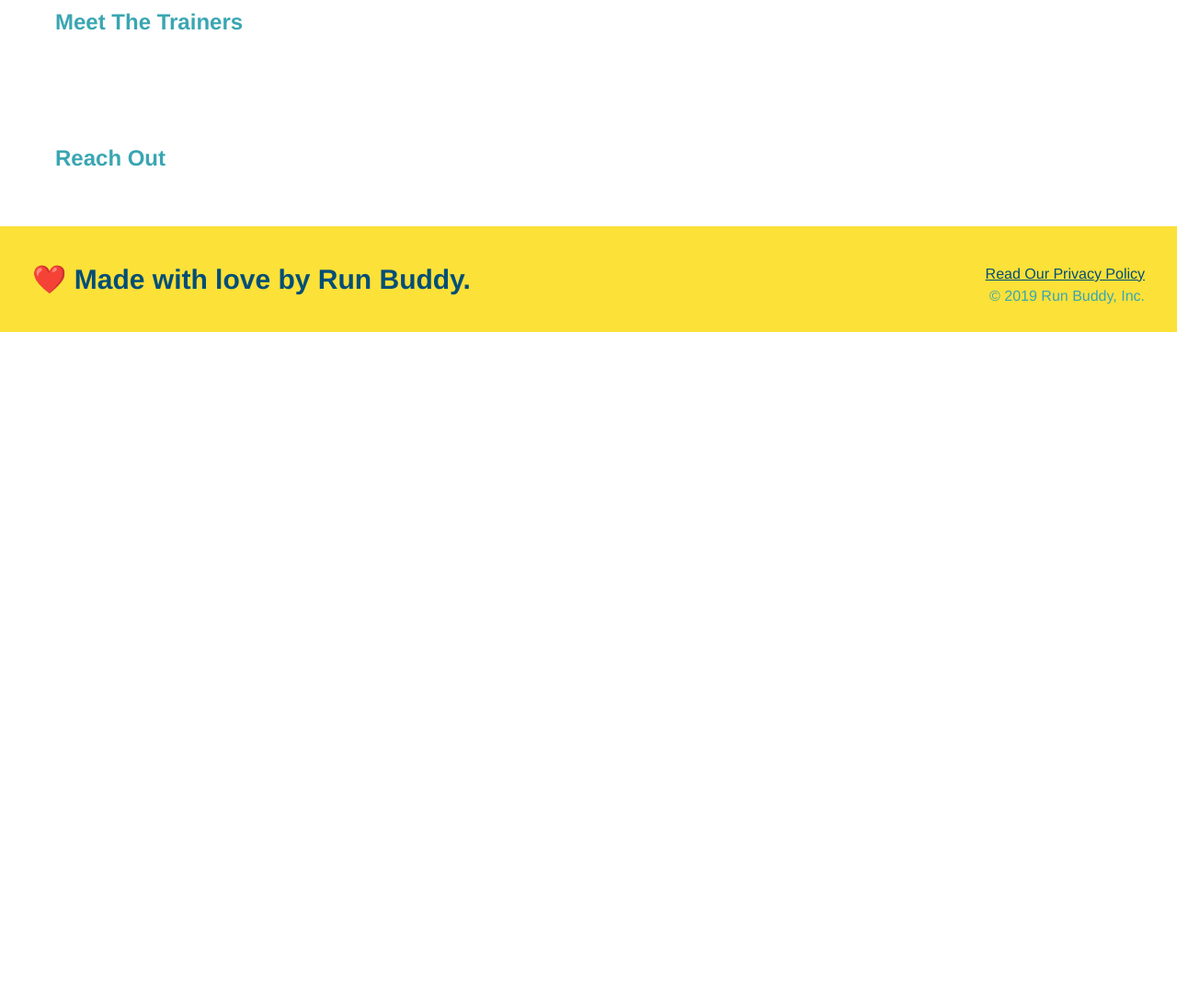
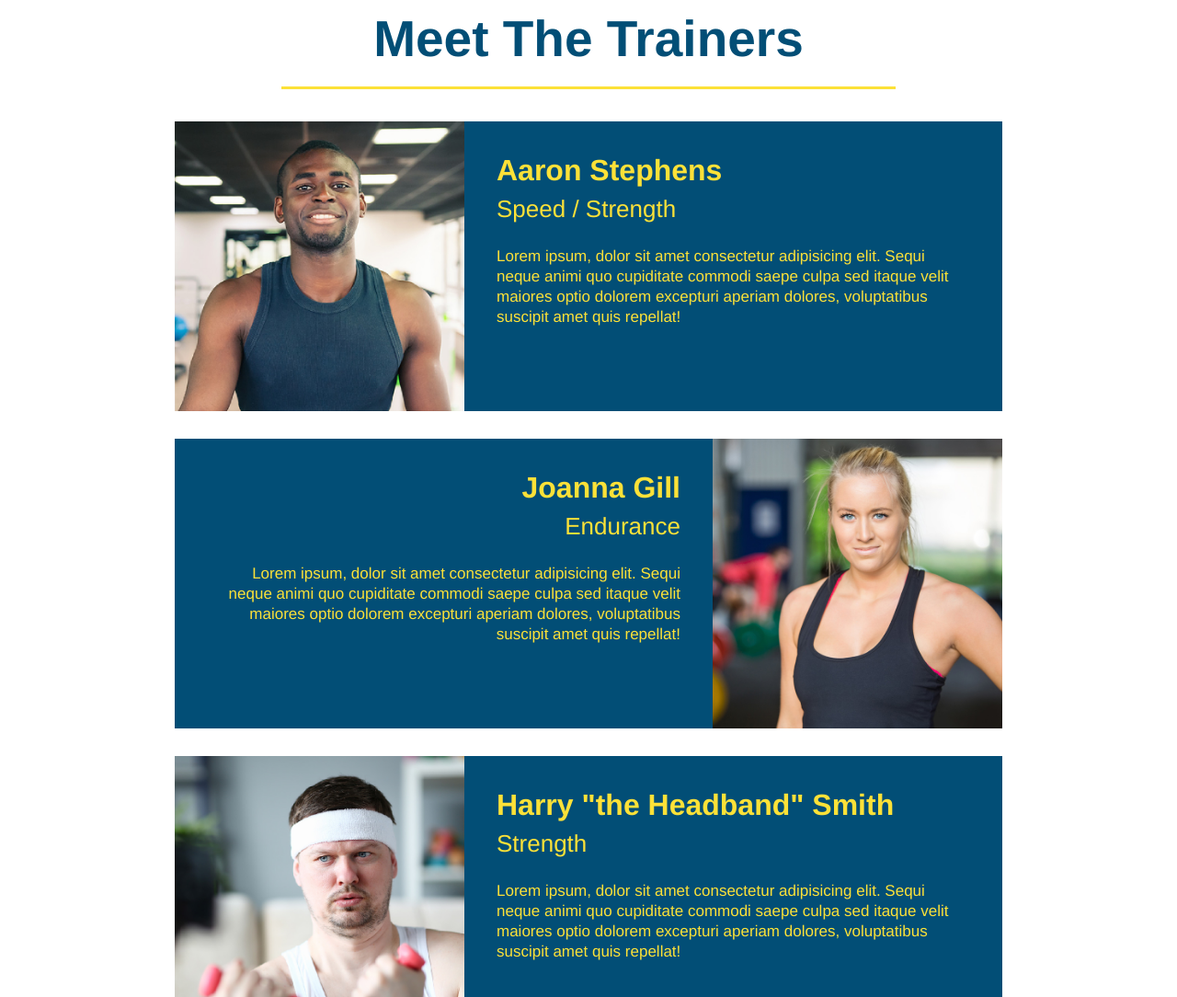
Before and after one commit to tbellenger/run-buddy, a plain HTML site: page index.html in a window 1280 px wide. Shown: the part 2780-3864 px from the top of the page at 92% size. Before the commit the page ends 3141 px from the top, so only its background shows below. Drawn offline with Linux system fonts and the light colour scheme.

Commit message:
meet the trainers section

```diff
--- a/assets/css/style.css
+++ b/assets/css/style.css
@@ -178,3 +178,50 @@ section {
 .secondary-border {
   border-color: #39a6b2;
 }
+
+.trainers {
+  text-align: center;
+}
+
+.trainer {
+  width: 900px;
+  margin: 0 auto 30px auto;
+  background: #024e76;
+  color:#fce138;
+  overflow: auto;
+}
+
+.trainer img {
+  width: 35%;
+  float: left;
+}
+
+.trainer-bio {
+  padding: 35px;
+  float: left;
+  width: 65%;
+}
+
+.trainer-bio h3 {
+  font-size: 32px;
+  margin-bottom: 8px;
+}
+
+.trainer-bio h4 {
+  font-weight: lighter;
+  font-size: 26px;
+  margin-bottom: 25px;
+}
+
+.trainer-bio p {
+  font-size: 17px;
+  line-height: 1.3;
+}
+
+.text-left {
+  text-align: left;
+}
+
+.text-right {
+  text-align: right;
+}
--- a/index.html
+++ b/index.html
@@ -109,8 +109,45 @@
   </section>
 
   <!-- "meet the trainers" section -->
-  <section>
-    <h2>Meet The Trainers</h2>
+  <section id="your-trainers" class="trainers">
+    <h2 class="section-title primary-border">Meet The Trainers</h2>
+    <article class="trainer">
+      <img src="assets/images/trainer-1.jpg" alt="Arron Stephens in his workout clothes, ready to pump iron" />
+      <div class="trainer-bio text-left">
+        <h3>Aaron Stephens</h3>
+        <h4>Speed / Strength</h4>
+        <p>
+          Lorem ipsum, dolor sit amet consectetur adipisicing elit. Sequi neque animi quo cupiditate commodi saepe culpa sed
+        itaque velit maiores optio dolorem excepturi aperiam dolores, voluptatibus suscipit amet quis repellat!
+        </p>
+      </div>
+    </article>
+
+    <!-- second trainer bio -->
+    <article class="trainer">
+      <div class="trainer-bio text-right">
+        <h3>Joanna Gill</h3>
+        <h4>Endurance</h4>
+        <p>
+          Lorem ipsum, dolor sit amet consectetur adipisicing elit. Sequi neque animi quo cupiditate commodi saepe culpa sed
+          itaque velit maiores optio dolorem excepturi aperiam dolores, voluptatibus suscipit amet quis repellat!
+        </p>
+      </div>
+      <img src="./assets/images/trainer-2.jpg" alt="Joanna Gill cooling off after a workout" />
+    </article>
+
+    <!-- third trainer bio -->
+    <article class="trainer">
+      <img src="./assets/images/trainer-3.jpg" alt="Harry Smith wearing a headband and lifting comically small pink weights" />
+      <div class="trainer-bio text-left">
+        <h3>Harry "the Headband" Smith</h3>
+        <h4>Strength</h4>
+        <p>
+          Lorem ipsum, dolor sit amet consectetur adipisicing elit. Sequi neque animi quo cupiditate commodi saepe culpa sed
+          itaque velit maiores optio dolorem excepturi aperiam dolores, voluptatibus suscipit amet quis repellat!
+        </p>
+      </div>
+    </article>
   </section>
 
   <!-- "reach out" section -->
```
Also changed, not shown: assets/images/trainer-1.jpg (added), assets/images/trainer-2.jpg (added), assets/images/trainer-3.jpg (added).
